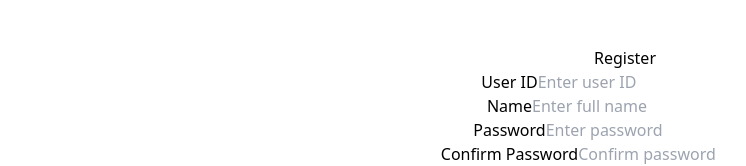
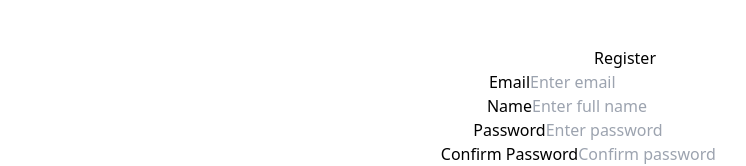
Before and after one commit to Tharushirdtk/SLTmobitel-job-portal, a React (Vite) app: page /register in a window 1280 px wide. Shown: the part 597-763 px from the top of the page, without its empty margins (15-761 px from the left). Built offline with nearby package versions, Linux system fonts and the light colour scheme.

Commit message:
update registration page

```diff
--- a/src/pages/Registration.jsx
+++ b/src/pages/Registration.jsx
@@ -1,24 +1,29 @@
-import React from "react";
-import { useState } from 'react';
+import React, { useState } from "react";
 import registerImage from "../assets/Registration .png";
 
 export default function Registration() {
-
-  const [userId, setUserId] = useState('');
+  const [email, setEmail] = useState('');
   const [name, setName] = useState('');
   const [password, setPassword] = useState('');
   const [confirmPassword, setConfirmPassword] = useState('');
 
   const handleRegister = async () => {
+
+    if (!email || !name || !password || !confirmPassword) {
+      alert('Please fill all fields.');
+      return;
+    }
     if (password !== confirmPassword) {
       alert('Passwords do not match!');
       return;
     }
 
+    console.log({ email, name, password });
+
     const res = await fetch('http://localhost:5000/register', {
       method: 'POST',
       headers: { 'Content-Type': 'application/json' },
-    body: JSON.stringify({ userId, name, password }),
+      body: JSON.stringify({ email, name, password }),
     });
 
     const data = await res.json();
@@ -40,19 +45,25 @@ export default function Registration() {
         <div className="w-full md:w-[55%] bg-blue-900 text-white p-6 md:p-8 rounded-3xl flex flex-col justify-center">
           <h2 className="text-3xl font-bold mb-8 text-center">Register</h2>
 
-          <form className="space-y-6">
-
+          <form
+            className="space-y-6"
+            onSubmit={(e) => {
+              e.preventDefault();
+              handleRegister();
+            }}
+          >
             <div className="flex items-center justify-between">
-              <label htmlFor="userid" className="w-1/3 text-sm font-semibold ">
-                User ID
+              <label htmlFor="email" className="w-1/3 text-sm font-semibold ">
+                Email
               </label>
               <input
-                id="userid"
-                type="text"
-                placeholder="Enter user ID"
-                value={userId}
-                onChange={(e) => setUserId(e.target.value)}
+                id="email"
+                type="email"
+                placeholder="Enter email"
+                value={email}
+                onChange={(e) => setEmail(e.target.value)}
                 className="w-2/3 bg-white text-black rounded-md px-3 py-2 border border-gray-300 focus:outline-none focus:ring-2 focus:ring-green-400"
+                required
               />
             </div>
 
@@ -67,6 +78,7 @@ export default function Registration() {
                 value={name}
                 onChange={(e) => setName(e.target.value)}
                 className="w-2/3 bg-white text-black rounded-md px-3 py-2 border border-gray-300 focus:outline-none focus:ring-2 focus:ring-green-400"
+                required
               />
             </div>
 
@@ -81,8 +93,8 @@ export default function Registration() {
                 value={password}
                 onChange={(e) => setPassword(e.target.value)}
                 className="w-2/3 bg-white text-black rounded-md px-3 py-2 border border-gray-300 focus:outline-none focus:ring-2 focus:ring-green-400"
+                required
               />
-
             </div>
 
             <div className="flex items-center justify-between">
@@ -96,19 +108,19 @@ export default function Registration() {
                 value={confirmPassword}
                 onChange={(e) => setConfirmPassword(e.target.value)}
                 className="w-2/3 bg-white text-black rounded-md px-3 py-2 border border-gray-300 focus:outline-none focus:ring-2 focus:ring-green-400"
+                required
               />
             </div>
-          </form>
 
-          {/* Submit Button */}
             <div className="flex justify-end mt-6">
               <button
-                 onClick={handleRegister}
+                type="submit"
                 className="bg-green-500 hover:bg-green-600 text-white font-bold py-2 px-6 rounded-full"
               >
                 Submit
               </button>
             </div>
+          </form>
         </div>
       </div>
     </div>
```
Lines whose indentation alone changed are shown as unchanged.
